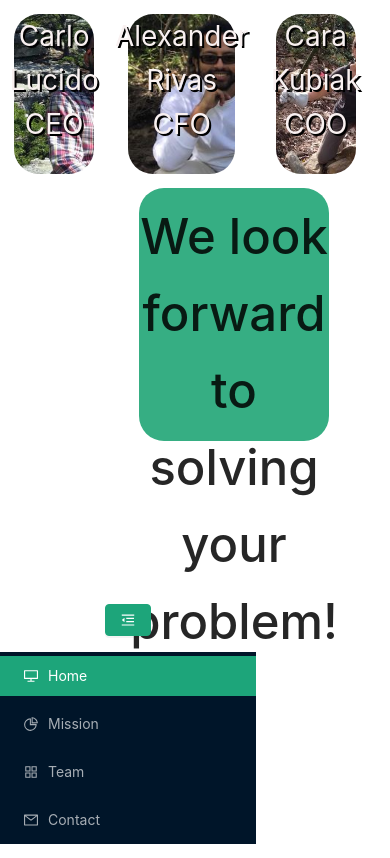
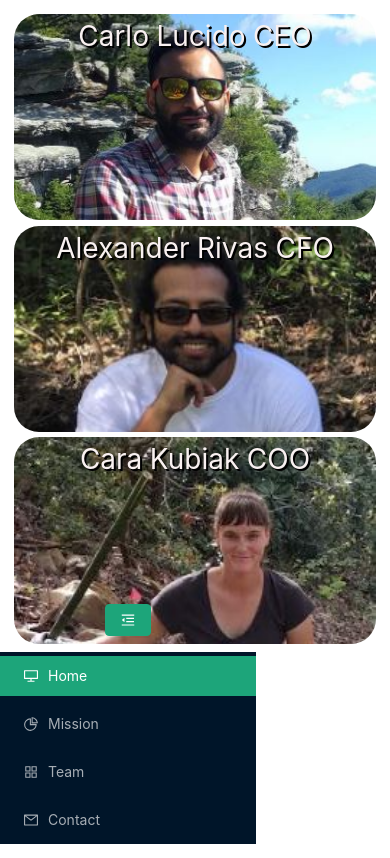
Before and after one commit to CJLucido/Lucid-Consulting, a React (Create React App) app in the folder lucid-fe/: page /team in a window 390 px wide. Built offline with nearby package versions, Linux system fonts and the light colour scheme.

Commit message:
made team page mobile optimized, changed font of team statement to use vw instead of em

```diff
--- a/lucid-fe/public/less/pg-team.less
+++ b/lucid-fe/public/less/pg-team.less
@@ -2,13 +2,30 @@
 
 section#team .grid-team{
     display: grid;
-    grid-template-columns: 1fr 1fr 1fr;
-    grid-template-rows: auto auto;
-     margin: 1em;
-     grid-gap: 1em;
-     min-height: 50vw;
+
     }
 
+    @media (min-width: 601px) {
+      .grid-team{
+      grid-template-columns: 1fr 1fr 1fr;
+      grid-template-rows: auto auto;
+       margin: 1em;
+       grid-gap: 1em;
+       min-height: 50vw;
+      }
+    }
+
+    @media (max-width: 600px) {
+      .grid-team{
+      grid-template-columns: 1fr;
+      grid-template-rows: 1fr 1fr 1fr 1fr;
+       margin: 1em;
+       grid-gap: 1em;
+       min-height: 100vh;
+      }
+
+    }
+    @media (min-width: 601px) {
     .flex-box-team {
         display: flex;
         justify-content: center;
@@ -30,14 +47,63 @@ section#team .grid-team{
           }
 
       }
+    }
 
+    @media (max-width: 601px) {
+      .flex-box-team{
+        justify-content: flex-end;
+        border-radius: 25px;
+        max-width: 100%;
+      }
+
+    }
+
+
+    @media (min-width: 601px) {
+      .flex-box-team2 {
+          display: flex;
+          justify-content: center;
+          align-items: center;
+          background-color: #36AE83;
+          border-radius: 25px;
+          max-width: 80%;
+
+
+          //   h2 {
+          //       display: flex;
+          //       justify-content: center;
+          //       align-self: center
+          //   }
+
+          //   p {
+          //     display: flex;
+          //     justify-content: center;
+          //     align-self: center
+          //   }
+
+        }
+      }
+
+      @media (min-width: 601px) {
     .grid-team .grid-box {
       display:grid;
       grid-template-columns: 1fr 1fr 1fr;
       //background-color: rgb(187, 106, 169);
       grid-gap: 1em;
       }
+    }
 
+    @media (max-width: 600px) {
+      .grid-team .grid-box {
+        display:grid;
+        grid-template-rows: 1fr 1fr 1fr;
+        //background-color: rgb(187, 106, 169);
+        grid-gap: .4em;
+        }
+
+    }
+
+      @media (min-width: 601px) {
     .s3-a-team-links{
     grid-column: 1 / span 3;
     grid-row: auto / span 1; //(is this going to work to carry the overflow?)
@@ -61,6 +127,35 @@ section#team .grid-team{
       }
   }
 
+}
+@media (max-width: 600px) {
+  .s3-a-team-links{
+  grid-column: 1 / span 1;
+  grid-row: auto / span 3; //(is this going to work to carry the overflow?)
+
+
+  .ceo {
+    background-image: url("@{images}/CarloCEO.JPG");
+    background-repeat: no-repeat;
+    background-size: cover;
+  }
+
+  .coo {
+    background-image: url("@{images}/CaraCOO.JPG");
+    background-repeat: no-repeat;
+    background-size: cover;
+  }
+
+  .cfo {
+    background-image: url("@{images}/AlexCFO.JPG");
+    background-repeat: no-repeat;
+    background-size: cover;
+  }
+
+}
+}
+
+@media screen and (min-width:601px){
     .s3-b-team-statement{
     grid-column: 2 / span 2;
     grid-row: 2 / span 1;
@@ -68,10 +163,27 @@ section#team .grid-team{
 
 
       h1{
-        font-size: 3.5em;
+        font-size: 1.5vw;
         padding: .2em;
       }
     }
+
+}
+
+
+
+@media screen and (max-width:600px){
+  .s3-b-team-statement{
+
+
+
+    h1{
+ display: none;
+    }
+  }
+
+}
+
 
     .s3-c-team-link{
         grid-column: auto / span 1;
--- a/lucid-fe/src/components/Pages/03-TeamPage.js
+++ b/lucid-fe/src/components/Pages/03-TeamPage.js
@@ -47,7 +47,7 @@ function TeamPage(props){
                             <p>Cara Kubiak COO</p>
                         </div>
                     </div>
-                    <div class="flex-box-team s3-b-team-statement">
+                    <div class="flex-box-team2 s3-b-team-statement">
                     <h1>We look forward to solving your problem!</h1>
                     </div>
                     <div class="navBar">
--- a/lucid-fe/src/index.css
+++ b/lucid-fe/src/index.css
@@ -267,12 +267,26 @@ section#mission .grid-mission {
 }
 section#team .grid-team {
   display: grid;
+}
+@media (min-width: 601px) {
+  .grid-team {
     grid-template-columns: 1fr 1fr 1fr;
     grid-template-rows: auto auto;
     margin: 1em;
     grid-gap: 1em;
     min-height: 50vw;
   }
+}
+@media (max-width: 600px) {
+  .grid-team {
+    grid-template-columns: 1fr;
+    grid-template-rows: 1fr 1fr 1fr 1fr;
+    margin: 1em;
+    grid-gap: 1em;
+    min-height: 100vh;
+  }
+}
+@media (min-width: 601px) {
   .flex-box-team {
     display: flex;
     justify-content: center;
@@ -290,11 +304,39 @@ section#team .grid-team {
     justify-content: center;
     align-self: center;
   }
+}
+@media (max-width: 601px) {
+  .flex-box-team {
+    justify-content: flex-end;
+    border-radius: 25px;
+    max-width: 100%;
+  }
+}
+@media (min-width: 601px) {
+  .flex-box-team2 {
+    display: flex;
+    justify-content: center;
+    align-items: center;
+    background-color: #36AE83;
+    border-radius: 25px;
+    max-width: 80%;
+  }
+}
+@media (min-width: 601px) {
   .grid-team .grid-box {
     display: grid;
     grid-template-columns: 1fr 1fr 1fr;
     grid-gap: 1em;
   }
+}
+@media (max-width: 600px) {
+  .grid-team .grid-box {
+    display: grid;
+    grid-template-rows: 1fr 1fr 1fr;
+    grid-gap: 0.4em;
+  }
+}
+@media (min-width: 601px) {
   .s3-a-team-links {
     grid-column: 1 / span 3;
     grid-row: auto / span 1;
@@ -314,14 +356,43 @@ section#team .grid-team {
     background-repeat: no-repeat;
     background-size: cover;
   }
+}
+@media (max-width: 600px) {
+  .s3-a-team-links {
+    grid-column: 1 / span 1;
+    grid-row: auto / span 3;
+  }
+  .s3-a-team-links .ceo {
+    background-image: url("./imgs/CarloCEO.JPG");
+    background-repeat: no-repeat;
+    background-size: cover;
+  }
+  .s3-a-team-links .coo {
+    background-image: url("./imgs/CaraCOO.JPG");
+    background-repeat: no-repeat;
+    background-size: cover;
+  }
+  .s3-a-team-links .cfo {
+    background-image: url("./imgs/AlexCFO.JPG");
+    background-repeat: no-repeat;
+    background-size: cover;
+  }
+}
+@media screen and (min-width: 601px) {
   .s3-b-team-statement {
     grid-column: 2 / span 2;
     grid-row: 2 / span 1;
     max-height: 50%;
   }
   .s3-b-team-statement h1 {
-  font-size: 3.5em;
+    font-size: 1.5vw;
     padding: 0.2em;
+  }
+}
+@media screen and (max-width: 600px) {
+  .s3-b-team-statement h1 {
+    display: none;
+  }
 }
 .s3-c-team-link {
   grid-column: auto / span 1;
```
Lines whose indentation alone changed are shown as unchanged.
